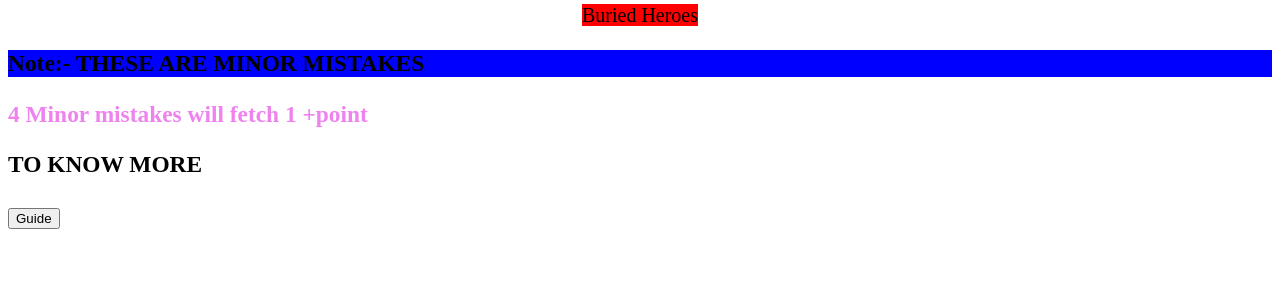
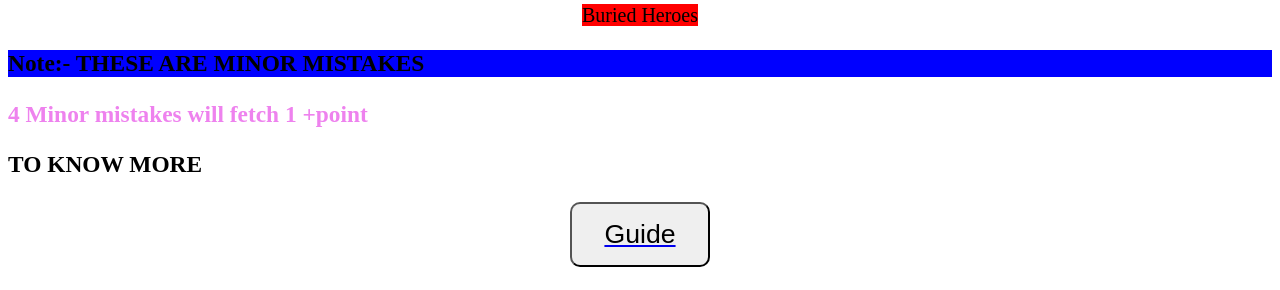
Before and after one commit to tharun69/G-minor-mistakes, a PHP site: page / in a window 1280 px wide. Shown: the part 1838-2128 px from the top of the page. Before the commit the page ends 2067 px from the top, so only its background shows below. Run offline with PHP 8.4, Linux system fonts and the light colour scheme.

Commit message:
Update style.css

```diff
--- a/style.css
+++ b/style.css
@@ -17,3 +17,13 @@ h1{
   text-align: center;
   font-size: 50px;
 }
+button{
+font-size:20pt;
+  clour:black ;
+  padding:15px 32px ;
+  border-radius:10px ;
+  margin: 4px 2px ;
+  margin-left : auto ;
+  margin-right: auto ;
+  display: block ;
+}
```
